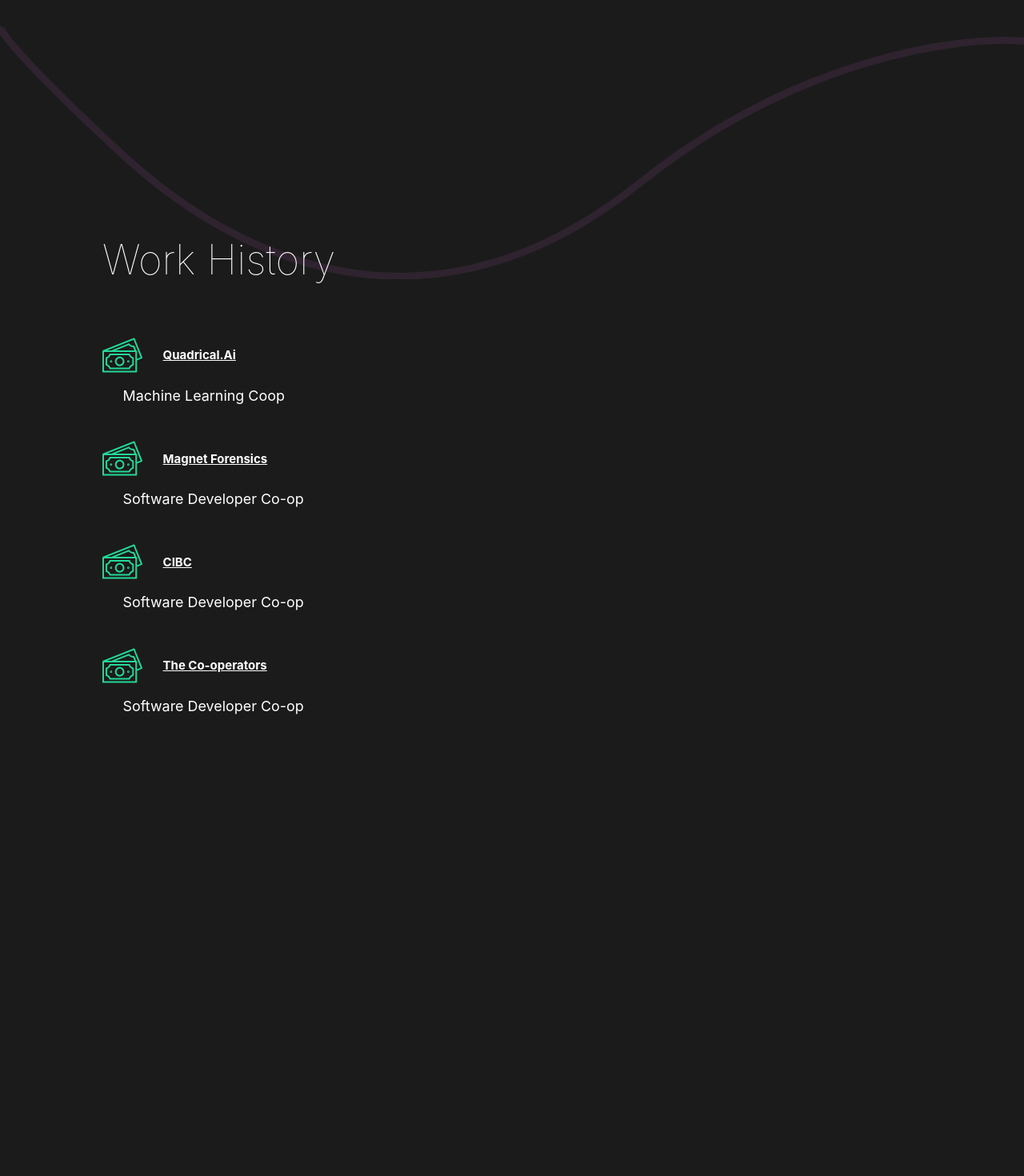
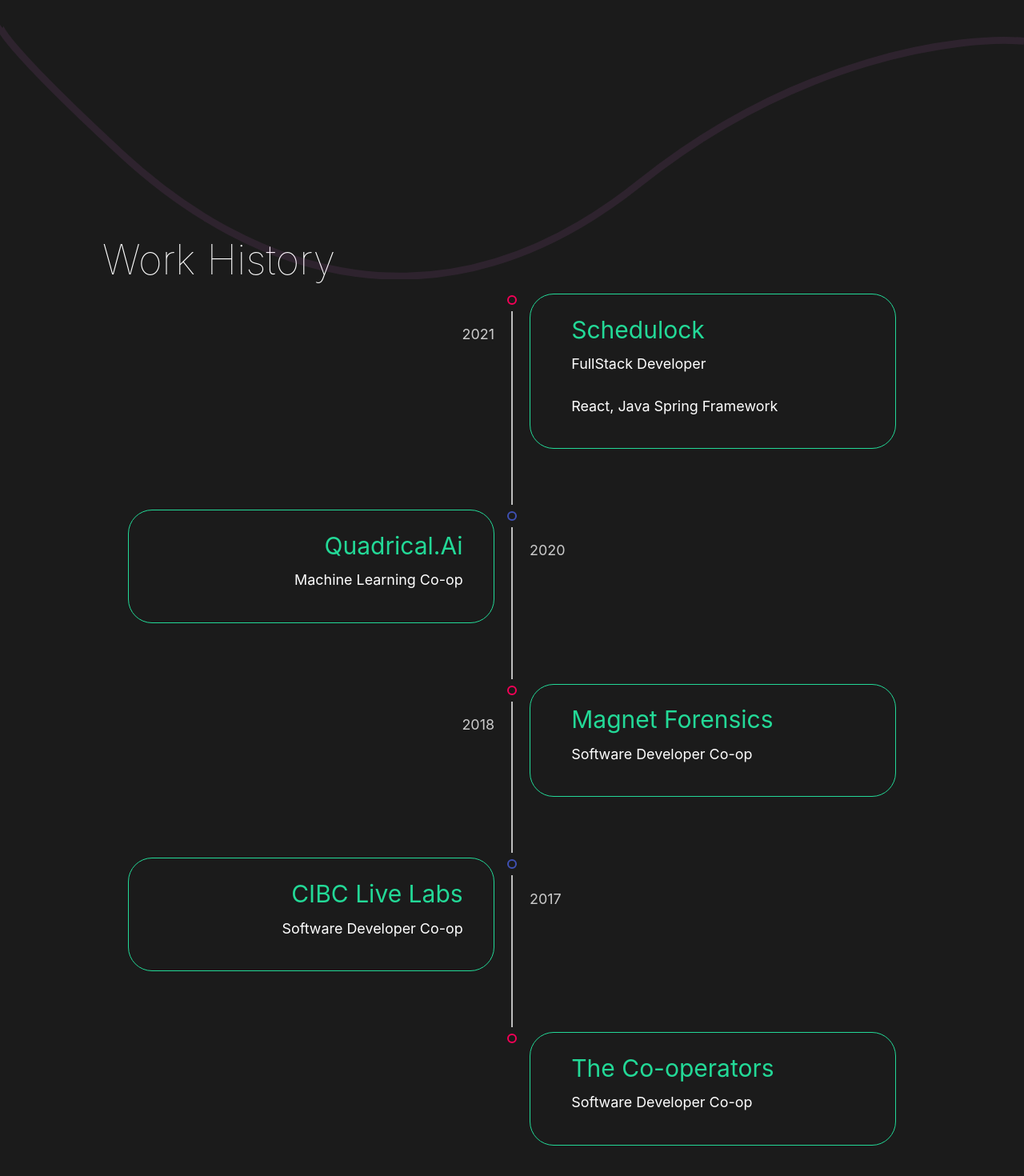
Before and after one commit to michelleloo/michelleloo.github.io, a React (Create React App) app: page / in a window 1280 px wide. Shown: the part 740-2210 px from the top of the page at 80% size. Before the commit the page ends 1740 px from the top, so only its background shows below. Built offline with nearby package versions, Linux system fonts and the light colour scheme.

Commit message:
fixed timeline

```diff
--- a/package.json
+++ b/package.json
@@ -4,6 +4,8 @@
   "homepage": "https://michelleloo.github.io/website",
   "private": true,
   "dependencies": {
+    "@material-ui/core": "^4.11.3",
+    "@material-ui/lab": "^4.0.0-alpha.57",
     "@testing-library/jest-dom": "^5.11.8",
     "@testing-library/react": "^11.2.3",
     "@testing-library/user-event": "^12.6.0",
@@ -18,7 +20,7 @@
   },
   "scripts": {
     "start": "react-scripts start",
-    "build": "react-scripts build && cp build/index.html build/404.html",
+    "build": "react-scripts build",
     "test": "react-scripts test",
     "eject": "react-scripts eject",
     "predeploy": "npm run build",
--- a/src/animation.js
+++ b/src/animation.js
@@ -32,7 +32,7 @@
     hidden: { opacity: 0 },
     show: {
         opacity: 1,
-        transition: { ease: "easeOut", duration: 0.75 },
+        transition: { ease: "easeOut", duration: 1 },
     }
 
 }
--- a/src/components/AboutSection.js
+++ b/src/components/AboutSection.js
@@ -16,14 +16,15 @@
                         <motion.h2 variants={titleAnim}>Hi! My name</motion.h2>
                     </Hide>
                     <Hide>
-                        <motion.h2 variants={titleAnim}>is <span>Michelle Loo</span> and i'm a </motion.h2>
+                        <motion.h2 variants={titleAnim}>is <span>Michelle Loo</span> and I am a </motion.h2>
                     </Hide>
                     <Hide>
                         <motion.h2 variants={titleAnim}>Software Developer</motion.h2>
                     </Hide>
                 </motion.div>
-                <motion.p variants={fade}>I am a recent Computer Science and Business Administration graduate. I specialize in full stack and mobile development with an interest in ML and design.</motion.p>
-                <motion.button variants={fade}>Get in touch</motion.button>
+                <motion.p variants={fade}>I am a recent Computer Science and Business Administration graduate. I specialize in full stack and front-end development with an interest in ML and design.</motion.p>
+                <motion.button variants={fade}>LinkedIn</motion.button>
+                <motion.button variants={fade}>Github</motion.button>
             </Description>
             <Wave />
         </About>
--- a/src/components/Nav.js
+++ b/src/components/Nav.js
@@ -11,7 +11,7 @@
             <h1><Link id="logo" to="/">Michelle Loo</Link></h1>
             <ul>
                 <li>
-                    <Link to="/">1. About Us</Link>
+                    <Link to="/">1. About</Link>
                     <Line transition={{ duration: 0.75 }} initial={{ width: "0%" }} animate={{ width: pathname === "/" ? "50%" : "0%" }} />
                 </li>
                 <li>
--- a/src/components/WorkSection.js
+++ b/src/components/WorkSection.js
@@ -2,67 +2,123 @@
 
 //Images
 import money from '../img/money.svg';
+import teamwork from '../img/teamwork.svg';
 //Styles
 import { About, Description, Image } from "../styles";
 import styled from "styled-components";
 import { useScroll } from './useScroll';
 import { scrollReveal } from '../animation'
 
+//Animation
+import { motion } from 'framer-motion';
+import { titleAnim, fade, photoAnim } from '../animation';
+
+//Timeline
+import Timeline from '@material-ui/lab/Timeline';
+import TimelineItem from '@material-ui/lab/TimelineItem';
+import TimelineSeparator from '@material-ui/lab/TimelineSeparator';
+import TimelineConnector from '@material-ui/lab/TimelineConnector';
+import TimelineContent from '@material-ui/lab/TimelineContent';
+import TimelineDot from '@material-ui/lab/TimelineDot';
+import TimelineOppositeContent from '@material-ui/lab/TimelineOppositeContent';
+
 const WorkSection = () => {
     const [element, controls] = useScroll();
     return (
         <Work>
-
             <Description>
-                <h2>Work History</h2>
-                <Cards>
+                <motion.h2 variants={titleAnim}>Work History</motion.h2>
+                <Timeline align="alternate">
+                    <TimelineItem>
+                        <TimelineOppositeContent>
+                            <p>2021</p>
+                        </TimelineOppositeContent>
+                        <TimelineSeparator>
+                            <TimelineDot color="secondary" variant="outlined" />
+                            <TimelineConnector />
+                        </TimelineSeparator>
+                        <TimelineContent>
+                            <Card>
+                                <motion.div className="icon" variants={fade}>
+                                    <a href="https://www.schedulock.com/" target="_blank">Schedulock</a>
+                                    <p>FullStack Developer</p>
+                                    <p>React, Java Spring Framework</p>
+                                </motion.div>
+                            </Card>
+                        </TimelineContent>
+                    </TimelineItem>
+                    <TimelineItem>
+                        <TimelineOppositeContent>
+                            <p>2020</p>
+                        </TimelineOppositeContent>
+                        <TimelineSeparator>
+                            <TimelineDot color="primary" variant="outlined" />
+                            <TimelineConnector />
+                        </TimelineSeparator>
+                        <TimelineContent>
                             <Card>
                                 <div className="icon">
-                            <img src={money} alt="" />
-                            <h3>Quadrical.Ai</h3>
+                                    <a href="https://www.schedulock.com/" target="_blank">Quadrical.Ai</a>
                                 </div>
-                        <p>Machine Learning Coop</p>
-
+                                <p>Machine Learning Co-op</p>
                             </Card>
+                        </TimelineContent>
+                    </TimelineItem>
+                    <TimelineItem>
+                        <TimelineOppositeContent>
+                            <p>2018</p>
+                        </TimelineOppositeContent>
+                        <TimelineSeparator>
+                            <TimelineDot color="secondary" variant="outlined" />
+                            <TimelineConnector />
+                        </TimelineSeparator>
+                        <TimelineContent>
                             <Card>
                                 <div className="icon">
-                            <img src={money} alt="" />
-                            <h3>Magnet Forensics</h3>
+                                    <a href="https://www.schedulock.com/" target="_blank" rel="noopener noreferrer">Magnet Forensics</a>
                                 </div>
                                 <p>Software Developer Co-op</p>
                             </Card>
+                        </TimelineContent>
+                    </TimelineItem>
+                    <TimelineItem>
+                        <TimelineOppositeContent>
+                            <p>2017</p>
+                        </TimelineOppositeContent>
+                        <TimelineSeparator>
+                            <TimelineDot color="primary" variant="outlined" />
+                            <TimelineConnector />
+                        </TimelineSeparator>
+                        <TimelineContent>
                             <Card>
                                 <div className="icon">
-                            <img src={money} alt="" />
-                            <h3>CIBC</h3>
-                        </div>
-
-                        <p>Software Developer Co-op</p>
-                    </Card>
-                    <Card>
-                        <div className="icon">
-                            <img src={money} alt="" />
-                            <h3>The Co-operators</h3>
+                                    <a href="https://www.schedulock.com/" target="_blank" rel="noopener noreferrer">CIBC Live Labs</a>
                                 </div>
                                 <p>Software Developer Co-op</p>
                             </Card>
-                </Cards>
+                        </TimelineContent>
+                    </TimelineItem>
+                    <TimelineItem>
+                        <TimelineSeparator>
+                            <TimelineDot color="secondary" variant="outlined" />
+                        </TimelineSeparator>
+                        <TimelineContent>
+                            <Card>
+                                <div className="icon">
+                                    <a href="https://www.schedulock.com/" target="_blank" rel="noopener noreferrer">The Co-operators</a>
+                                </div>
+                                <p>Software Developer Co-op</p>
+                            </Card>
+                        </TimelineContent>
+                    </TimelineItem>
+                </Timeline>
             </Description>
         </Work>
     )
 }
 
-
 const Work = styled(About)`
-    flex-direction:column;
-    h2{
-        padding-bottom: 5rem;
-        text-align: left;
-    }
-    p{
-        width: 70%;
-        padding: 2rem 0rem 4rem 0rem;
-    }
+    align-items: flex-start;
 `;
 const Cards = styled.div`
     display:flex;
@@ -73,25 +129,30 @@
     }
 `;
 const Card = styled.div`
-    flex-basis: 5rem;
+    flex-basis: auto;
+    margin-bottom: 5rem;
+    padding:2rem;
+    border: solid #23D997;
+    border-width: 1px;
+    border-radius: 30px;
     .icon{
-        display:flex;
         align-items: center;
-    h3{
+    a{
+        font-size: 30px;
         margin-left: 1rem;
-        color:white;
+        color:#23D997;
         padding:1rem;
-        text-decoration: underline;
-
-    }}
+        border-bottom-color: coral;
+        text-decoration: none;
+    }
+    a:hover{color:#1a9b5d;}
+    }
     p{
         color:white;
         padding:1rem;
         margin-left:1rem;
-        white-space: pre-wrap;
-
+        white-space: nowrap;
     }
 
 `;
-
 export default WorkSection;
```
Also changed, not shown: 2 other files (tests, documents, lock files or other folders). Lines whose indentation alone changed are shown as unchanged.
